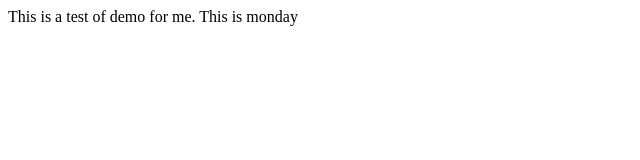
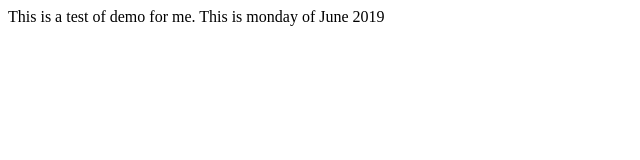
Before and after one commit to zalmicoder/Demo, a plain HTML site: page Index.html in a window 1280 px wide. Shown: the whole page, without its empty margins (0-640 px from the left). Drawn offline with Linux system fonts and the light colour scheme.

Commit message:
Update Index.html

```diff
--- a/Index.html
+++ b/Index.html
@@ -6,6 +6,6 @@
     <title>Demo</title>
 </head>
 <body>
-    This is a test of demo for me. This is monday
+    This is a test of demo for me. This is monday of June 2019
 </body>
 </html>
```
